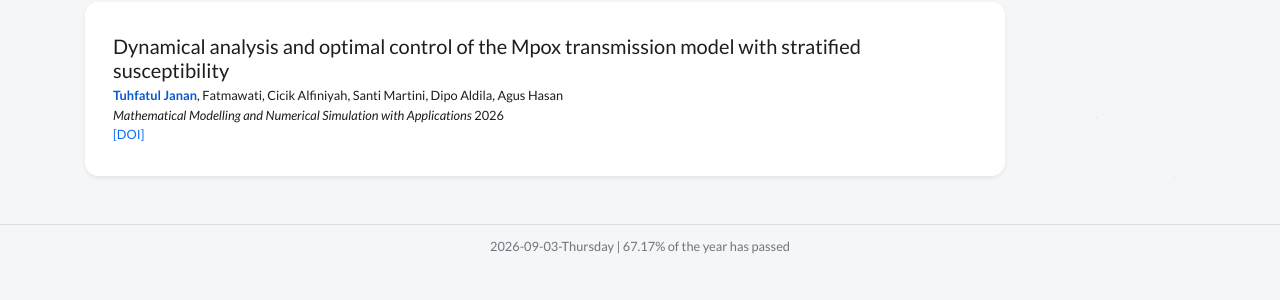
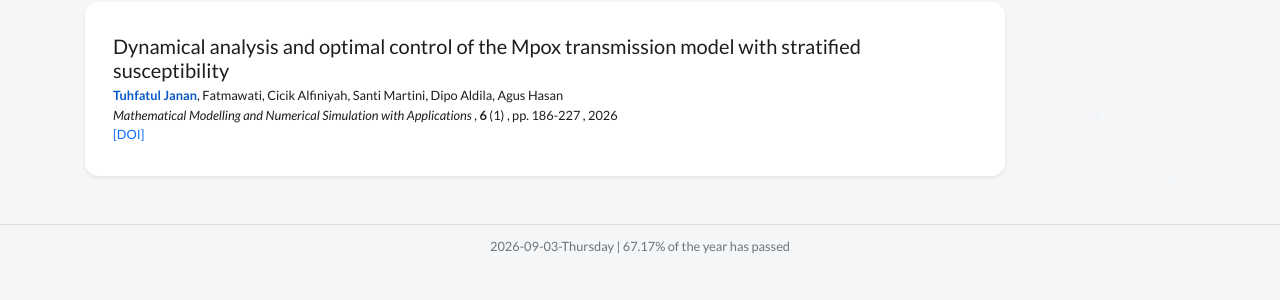
Before and after one commit to tuhfatuljanan/tuhfatuljanan.github.io, a Jekyll site: the page built from publications.html, in a window 1280 px wide. Shown: the part 148-448 px from the top of the page. Built offline with Jekyll 4.4.1, drawn with Linux system fonts in a browser that asks for light colours; nearby versions of some CDN libraries; comment, search, counter and statistics services are not loaded; a style sheet for code colours, icons or effects is not loaded.

Commit message:
Update publication_item.html

```diff
--- a/_includes/widgets/publication_item.html
+++ b/_includes/widgets/publication_item.html
@@ -15,10 +15,14 @@
                 </p>
 
                 <p class="mt-0 mb-0 small">
-                    {{ item.pub_pre }}<i>{{ item.pub }}</i>{{ item.pub_post }}
-                    {{ item.pub_date }} {{ item.pub_last }}
-                    <span data-semantic-scholar-id="{{ item.semantic_scholar_id }}"></span>
-                </p>
+    {{ item.pub_pre }}<i>{{ item.pub }}</i>{{ item.pub_post }}
+    {% if item.volume %}, <strong>{{ item.volume }}</strong>{% endif %}
+    {% if item.issue %}({{ item.issue }}){% endif %}
+    {% if item.pages %}, pp. {{ item.pages }}{% endif %}
+    {% if item.pub_date %}, {{ item.pub_date }}{% endif %}
+    {{ item.pub_last }}
+    <span data-semantic-scholar-id="{{ item.semantic_scholar_id }}"></span>
+</p>
 
                 <p class="mt-0 mb-0 small text-muted">
                     {{ item.abstract }}
```
